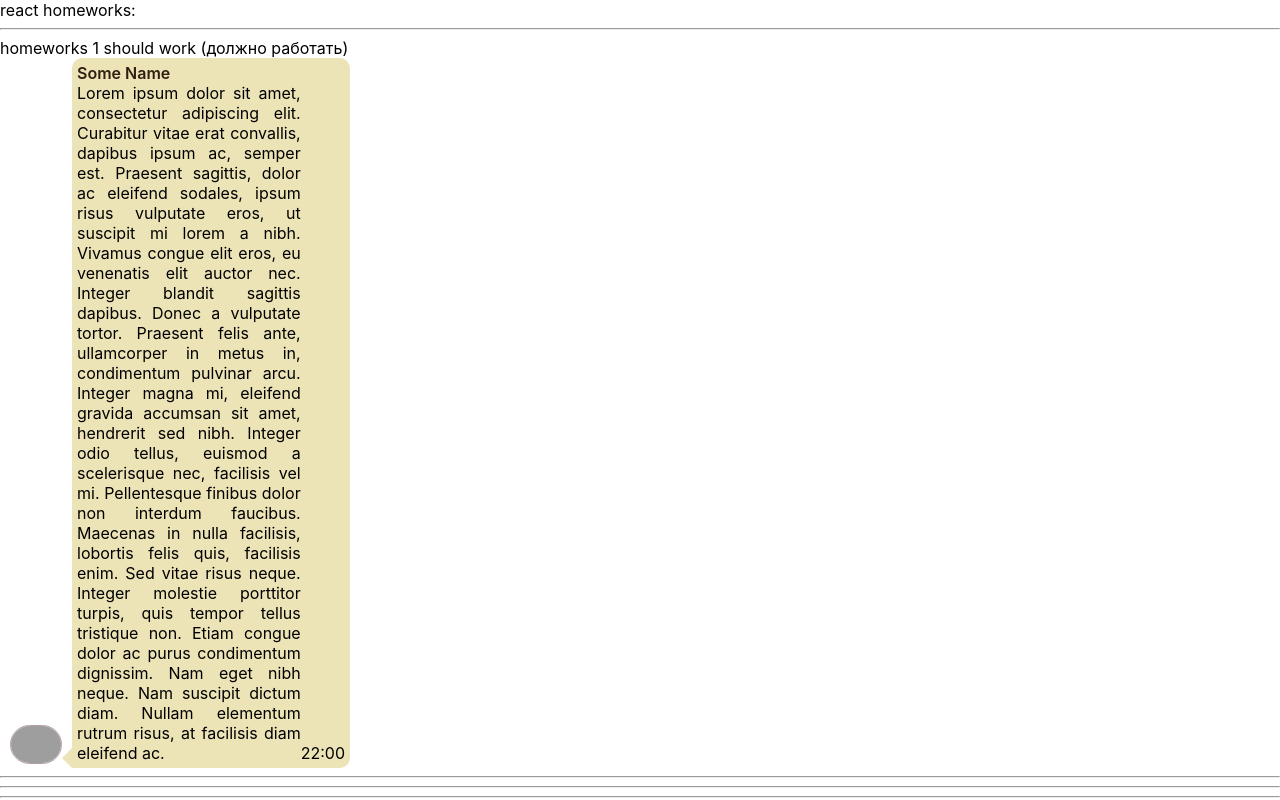
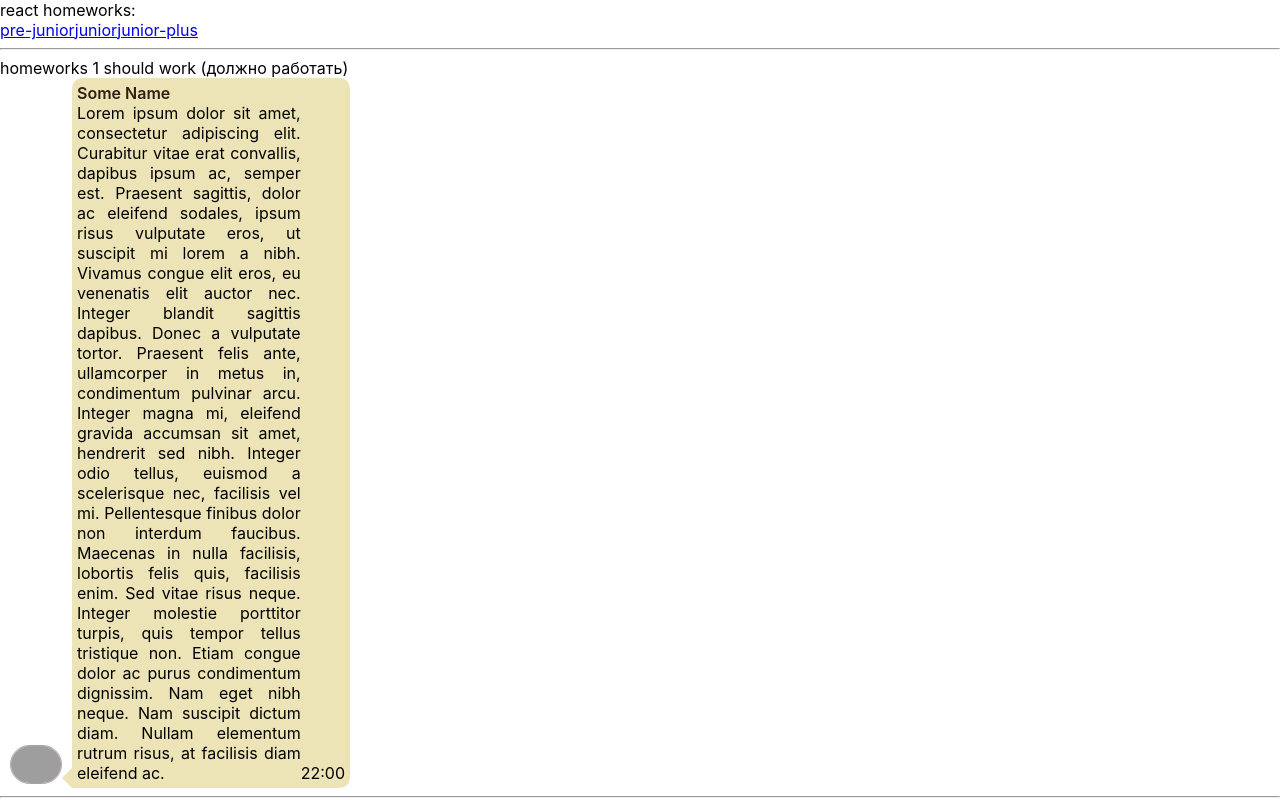
Before and after one commit to ArtiomB5/home-work, a React (Create React App) app: page /#/pre-junior in a window 1280 px wide. Shown: the top 800 px of the page. Built offline with nearby package versions, Linux system fonts and the light colour scheme; grey boxes are pictures that could not be loaded.

Commit message:
home work #5 completed

```diff
--- a/src/p1-main/m1-ui/u1-app/App.tsx
+++ b/src/p1-main/m1-ui/u1-app/App.tsx
@@ -1,20 +1,12 @@
 import React from 'react'
 import s from './App.module.css'
-import HW1 from '../../../p2-homeworks/h1/HW1'
-import HW2 from "../../../p2-homeworks/h2/HW2";
-import HW3 from "../../../p2-homeworks/h3/HW3";
-import HW4 from "../../../p2-homeworks/h4/HW4";
 import HW5 from "../../../p2-homeworks/h5/HW5";
 
 function App() {
     return (
         <div className={s.App}>
             <div>react homeworks:</div>
-            <HW1/>
-            <HW2/>
-            <HW3/>
-            <HW4/>
-            {/*<HW5/>*/}
+            <HW5/>
 
         </div>
     )
--- a/src/p2-homeworks/h5/HW5.tsx
+++ b/src/p2-homeworks/h5/HW5.tsx
@@ -1,18 +1,19 @@
 import React from 'react'
 import Header from './Header'
 import Routes from './Routes'
+import {HashRouter} from "react-router-dom";
 
 function HW5() {
     return (
         <div>
             {/*в gh-pages лучше работает HashRouter*/}
-            {/*<HashRouter>*/}
+            <HashRouter>
 
             <Header/>
 
             <Routes/>
 
-            {/*</HashRouter>*/}
+            </HashRouter>
         </div>
     )
 }
--- a/src/p2-homeworks/h5/Header.tsx
+++ b/src/p2-homeworks/h5/Header.tsx
@@ -1,10 +1,12 @@
 import React from 'react'
+import {NavLink} from "react-router-dom";
 
 function Header() {
     return (
         <div>
-            // add NavLinks
-
+          <NavLink to='/pre-junior'>pre-junior</NavLink>
+          <NavLink to='/junior'>junior</NavLink>
+          <NavLink to='/junior-plus'>junior-plus</NavLink>
         </div>
     )
 }
--- a/src/p2-homeworks/h5/Routes.tsx
+++ b/src/p2-homeworks/h5/Routes.tsx
@@ -1,27 +1,35 @@
 import React from 'react'
+import {Switch, Route, Redirect} from 'react-router-dom'
+import PreJunior from "./pages/PreJunior";
+import Junior from "./pages/Junior";
+import JuniorPlus from "./pages/JuniorPlus";
+import Error404 from "./pages/Error404";
 
 export const PATH = {
   PRE_JUNIOR: '/pre-junior',
-    // add paths
+  JUNIOR: '/junior',
+  JUNIOR_PLUS: '/junior-plus',
 }
 
 function Routes() {
   return (
     <div>
       {/*Switch выбирает первый подходящий роут*/}
-            {/*<Switch>*/}
+      <Switch>
 
         {/*в начале мы попадаем на страницу '/' и переходим сразу на страницу PRE_JUNIOR*/}
         {/*exact нужен чтоб указать полное совподение (что после '/' ничего не будет)*/}
-            {/*<Route path={'/'} exact render={() => <Redirect to={PATH.PRE_JUNIOR}/>}/>*/}
+        <Route path={'/'} exact
+               render={() => <Redirect to={PATH.PRE_JUNIOR}/>}/>
 
-            {/*<Route path={PATH.PRE_JUNIOR} render={() => <PreJunior/>}/>*/}
-                // add routes
+        <Route path={PATH.PRE_JUNIOR} render={() => <PreJunior/>}/>
+        <Route path={PATH.JUNIOR} render={() => <Junior/>}/>
+        <Route path={PATH.JUNIOR_PLUS} render={() => <JuniorPlus/>}/>
 
         {/*у этого роута нет пути, он отрисуется если пользователь захочет попасть на несуществующую страницу*/}
-            {/*<Route render={() => <Error404/>}/>*/}
+        <Route render={() => <Error404/>}/>
 
-            {/*</Switch>*/}
+      </Switch>
     </div>
   )
 }
--- /dev/null
+++ b/src/p2-homeworks/h5/pages/Junior.tsx
@@ -0,0 +1,14 @@
+import React from 'react'
+
+function Junior() {
+    return (
+        <div>
+          Junior
+        </div>
+    )
+}
+
+export default Junior
+
+// сделайте по аналогии пустые страницы джун и джун+
+// туда будут добавляться следующие дз
--- /dev/null
+++ b/src/p2-homeworks/h5/pages/JuniorPlus.tsx
@@ -0,0 +1,14 @@
+import React from 'react'
+
+function JuniorPlus() {
+    return (
+        <div>
+          JuniorPlus
+        </div>
+    )
+}
+
+export default JuniorPlus
+
+// сделайте по аналогии пустые страницы джун и джун+
+// туда будут добавляться следующие дз
```
Also changed, not shown: package.json (+8 -2 lines), 2 other files (tests, documents, lock files or other folders). Lines whose indentation alone changed are shown as unchanged.
